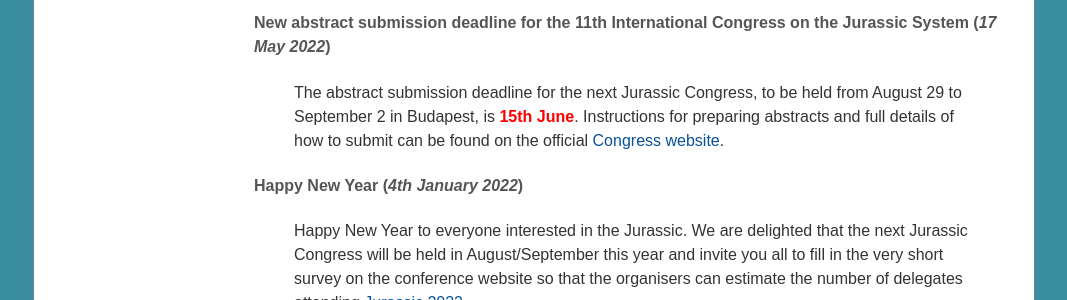
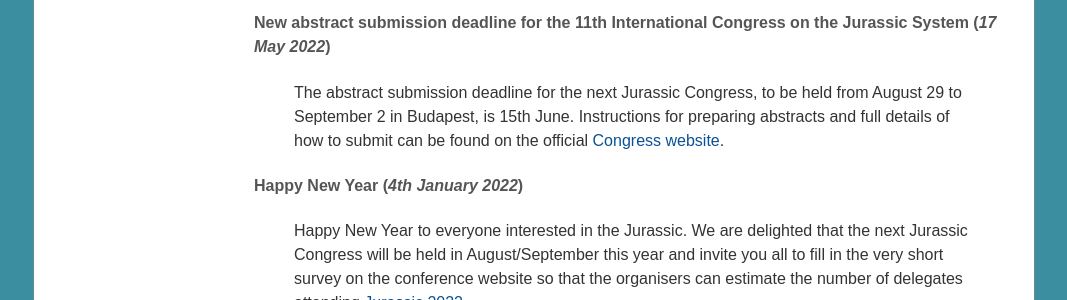
Before and after one commit to i-c-stratigraphy/subcommission-jurassic, a Jekyll site: the page built from pages/news.md, in a window 1280 px wide and 900 px high, scrolled down 624 px. Shown: the part 176-476 px from the top of the window, without its empty margins (106-1173 px from the left). Built offline with Jekyll 4.4.1, drawn with Linux system fonts in a browser that asks for light colours.

Commit message:
Update news.md

```diff
--- a/pages/news.md
+++ b/pages/news.md
@@ -12,7 +12,7 @@ permalink: /news
 > The 8th Argentinean Jurassic Symposium (SAJ) is due to take place in March 2023. The SAJ takes place every three years, focusing on different aspects of the Jurassic System and its boundaries. Although it usually congregates Argentinean Jurassic workers, colleagues from other countries are welcome as well. Full details will be posted to the [Meetings](/meetings) page in due course
 
 #### New abstract submission deadline for the 11th International Congress on the Jurassic System (*17 May 2022*)
-> The abstract submission deadline for the next Jurassic Congress, to be held from August 29 to September 2 in Budapest, is <span style="color: red;">**15th June**</span>. Instructions for preparing abstracts and full details of how to submit can be found on the official [Congress website](https://jurassic2022.hu/).
+> The abstract submission deadline for the next Jurassic Congress, to be held from August 29 to September 2 in Budapest, is 15th June. Instructions for preparing abstracts and full details of how to submit can be found on the official [Congress website](https://jurassic2022.hu/).
 
 #### Happy New Year (*4th January 2022*)
 >Happy New Year to everyone interested in the Jurassic. We are delighted that the next Jurassic Congress will be held in August/September this year and invite you all to fill in the very short survey on the conference website so that the organisers can estimate the number of delegates attending [Jurassic 2022](https://jurassic2022.hu/).
```
